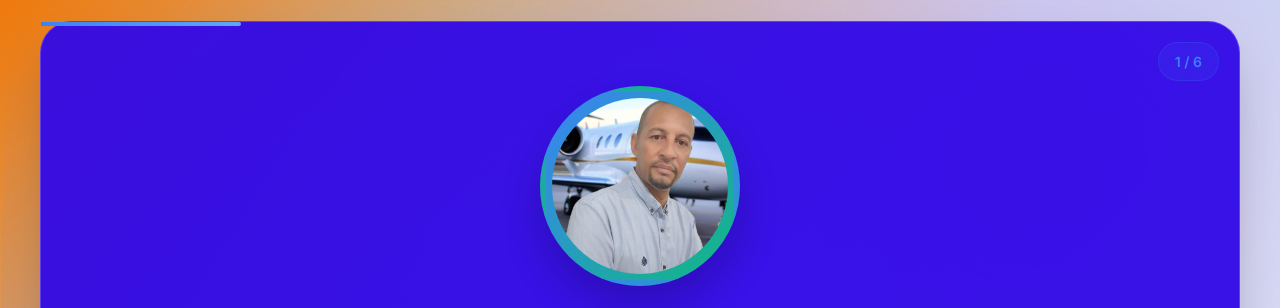
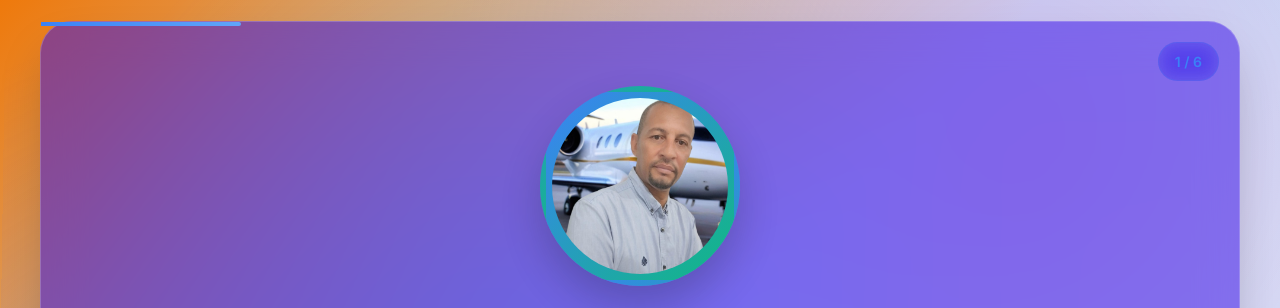
Before and after one commit to Roger9215/Curriculum, a plain HTML site: page index.html in a window 1280 px wide. Shown: the top 308 px of the page. Drawn offline with nearby package versions, Linux system fonts and the light colour scheme.

Commit message:
Update style.css

```diff
--- a/style.css
+++ b/style.css
@@ -59,8 +59,8 @@ body::before {
 
 /* Contêiner principal da apresentação */
 .presentation-container {
-    background: rgba(49, 8, 231, 0.95);
-    backdrop-filter: red(20px);
+    background: rgba(49, 8, 231, 0.5);
+    backdrop-filter: blur(20px);
     border: 1px solid rgba(255, 255, 255, 0.2);
     border-radius: 2rem;
     box-shadow: var(--card-shadow);
```
